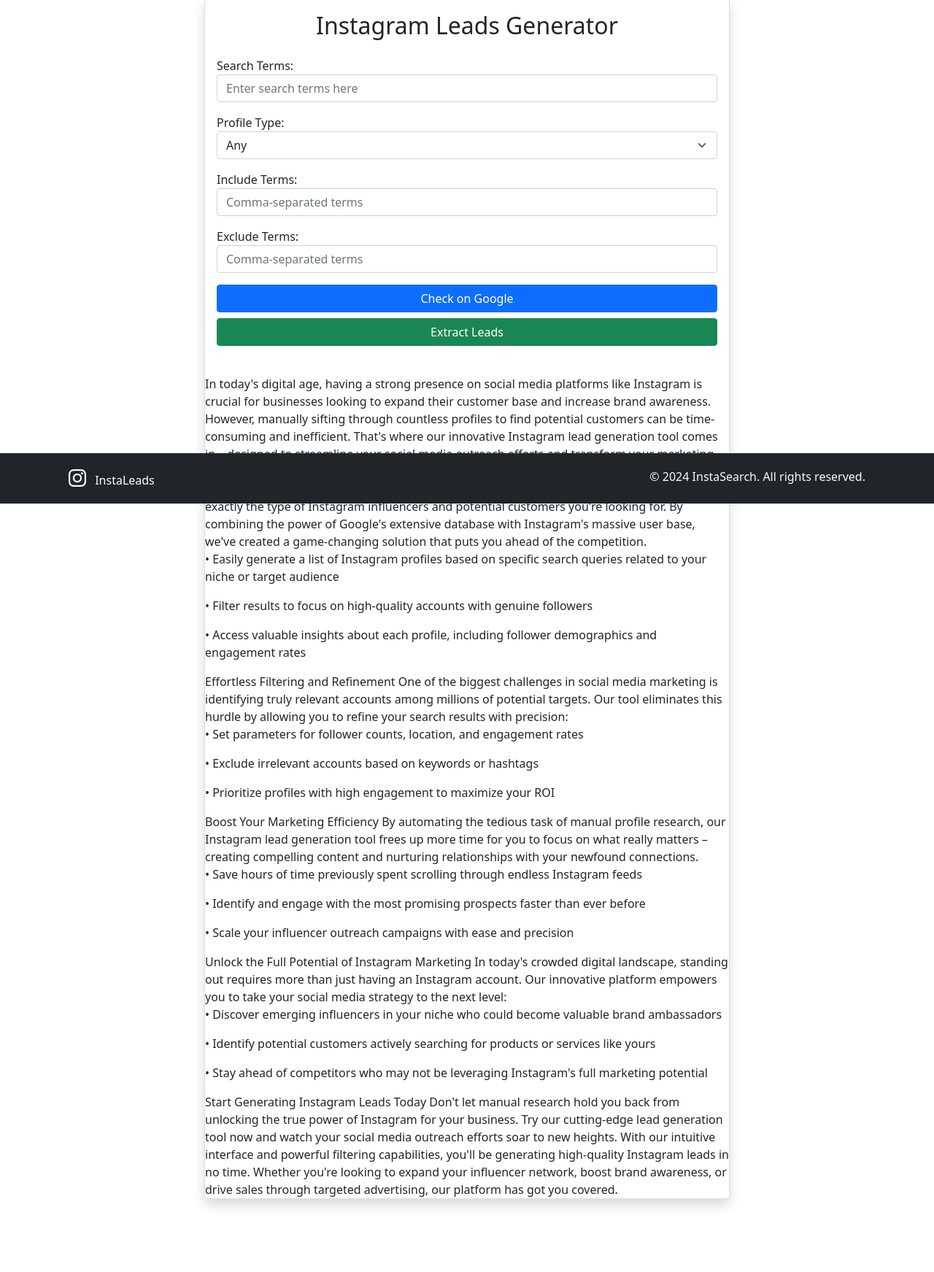
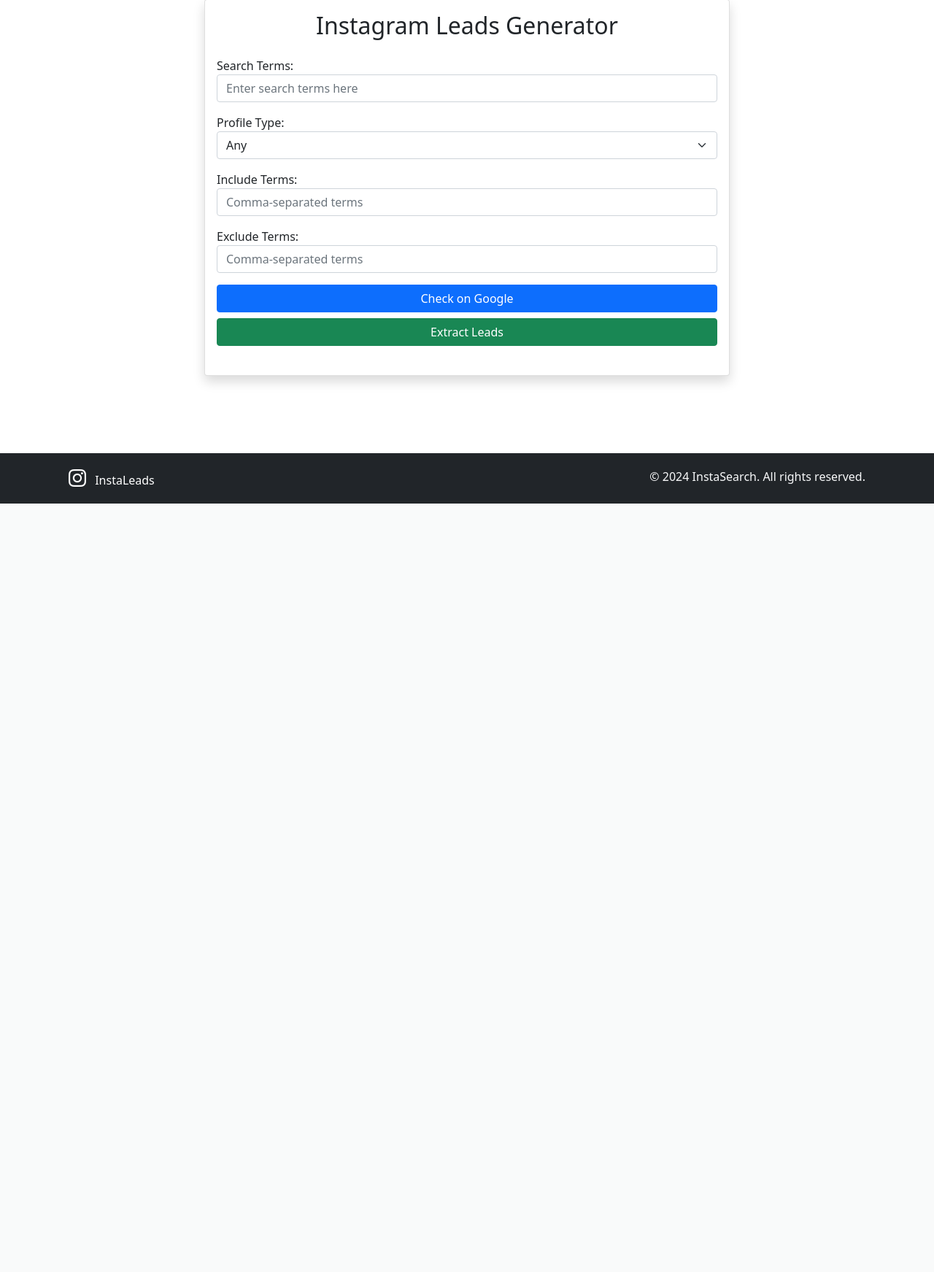
Before and after one commit to Zeecoworld/Ig-lead-scraper, a Django app: page / in a window 1280 px wide. Shown: the part 110-1853 px from the top of the page at 73% size. After the commit the page ends 800 px from the top, so only its background shows below. Run offline with Django 5.2, Linux system fonts and the light colour scheme.

Commit message:
Update index.html

```diff
--- a/templates/index.html
+++ b/templates/index.html
@@ -61,33 +61,6 @@
 
                         <div id="result" class="mt-4"></div>
                     </div>
-                    In today's digital age, having a strong presence on social media platforms like Instagram is crucial for businesses looking to expand their customer base and increase brand awareness. However, manually sifting through countless profiles to find potential customers can be time-consuming and inefficient. That's where our innovative Instagram lead generation tool comes in – designed to streamline your social media outreach efforts and transform your marketing strategy overnight.
-
-Harness the Power of Google Search Results
-Our unique platform leverages the vast wealth of information available through Google search results to help you pinpoint exactly the type of Instagram influencers and potential customers you're looking for. By combining the power of Google's extensive database with Instagram's massive user base, we've created a game-changing solution that puts you ahead of the competition.
-
-<p>• Easily generate a list of Instagram profiles based on specific search queries related to your niche or target audience</p> <p>• Filter results to focus on high-quality accounts with genuine followers</p> <p>• Access valuable insights about each profile, including follower demographics and engagement rates</p>
-
-Effortless Filtering and Refinement
-One of the biggest challenges in social media marketing is identifying truly relevant accounts among millions of potential targets. Our tool eliminates this hurdle by allowing you to refine your search results with precision:
-
-<p>• Set parameters for follower counts, location, and engagement rates</p> <p>• Exclude irrelevant accounts based on keywords or hashtags</p> <p>• Prioritize profiles with high engagement to maximize your ROI</p>
-
-Boost Your Marketing Efficiency
-By automating the tedious task of manual profile research, our Instagram lead generation tool frees up more time for you to focus on what really matters – creating compelling content and nurturing relationships with your newfound connections.
-
-<p>• Save hours of time previously spent scrolling through endless Instagram feeds</p> <p>• Identify and engage with the most promising prospects faster than ever before</p> <p>• Scale your influencer outreach campaigns with ease and precision</p>
-
-Unlock the Full Potential of Instagram Marketing
-In today's crowded digital landscape, standing out requires more than just having an Instagram account. Our innovative platform empowers you to take your social media strategy to the next level:
-
-<p>• Discover emerging influencers in your niche who could become valuable brand ambassadors</p> <p>• Identify potential customers actively searching for products or services like yours</p> <p>• Stay ahead of competitors who may not be leveraging Instagram's full marketing potential</p>
-
-Start Generating Instagram Leads Today
-Don't let manual research hold you back from unlocking the true power of Instagram for your business. Try our cutting-edge lead generation tool now and watch your social media outreach efforts soar to new heights.
-
-With our intuitive interface and powerful filtering capabilities, you'll be generating high-quality Instagram leads in no time. Whether you're looking to expand your influencer network, boost brand awareness, or drive sales through targeted advertising, our platform has got you covered.
-
 
                 </div>
             </div>
```
